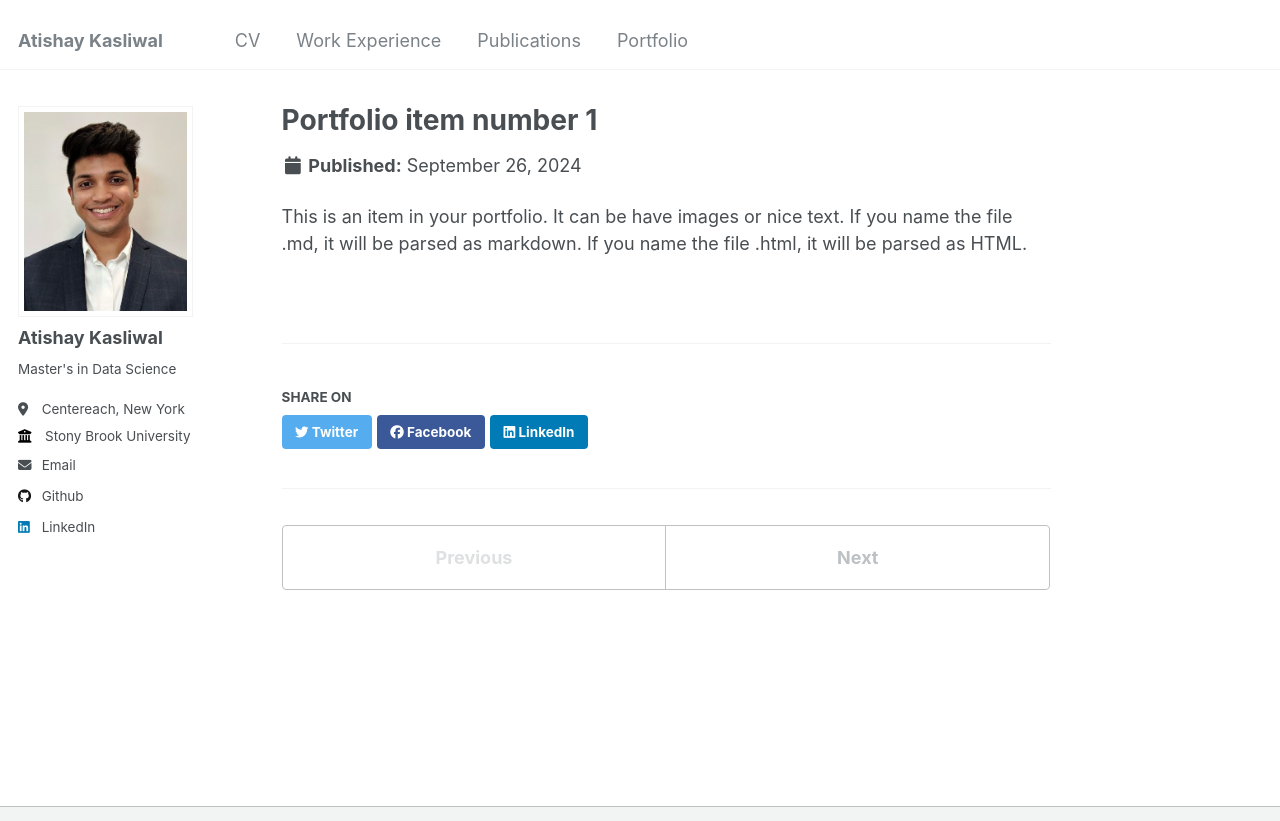
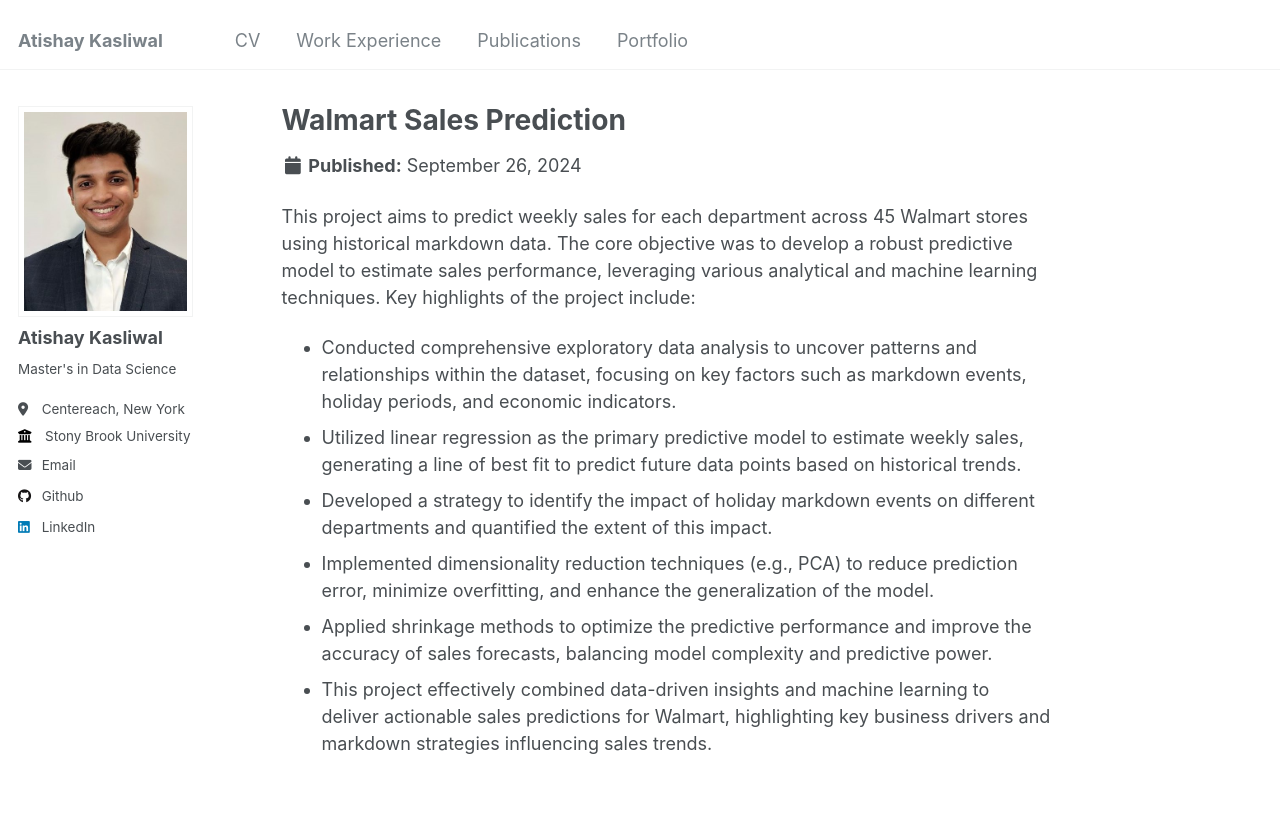
Before and after one commit to atishay-kasliwal/atishay-kasliwal.github.io, a Jekyll site: the page built from _portfolio/portfolio-1 copy.md, in a window 1280 px wide and 900 px high, cut to the strip 0-821 px from the top of the window. Built offline with Jekyll 4.4.1, drawn with Linux system fonts in a browser that asks for light colours.

Commit message:
Sales Walmart Prediction

```diff
--- a/_portfolio/portfolio-1 copy.md
+++ b/_portfolio/portfolio-1 copy.md
@@ -1,7 +1,14 @@
 ---
-title: "Portfolio item number 1"
+title: "Walmart Sales Prediction"
 excerpt: "Short description of portfolio item number 1<br/><img src='/images/500x300.png'>"
 collection: portfolio
 ---
 
-This is an item in your portfolio. It can be have images or nice text. If you name the file .md, it will be parsed as markdown. If you name the file .html, it will be parsed as HTML.
+This project aims to predict weekly sales for each department across 45 Walmart stores using historical markdown data. The core objective was to develop a robust predictive model to estimate sales performance, leveraging various analytical and machine learning techniques. Key highlights of the project include:
+
+* Conducted comprehensive exploratory data analysis to uncover patterns and relationships within the dataset, focusing on key factors such as markdown events, holiday periods, and economic indicators.
+* Utilized linear regression as the primary predictive model to estimate weekly sales, generating a line of best fit to predict future data points based on historical trends.
+* Developed a strategy to identify the impact of holiday markdown events on different departments and quantified the extent of this impact.
+* Implemented dimensionality reduction techniques (e.g., PCA) to reduce prediction error, minimize overfitting, and enhance the generalization of the model.
+* Applied shrinkage methods to optimize the predictive performance and improve the accuracy of sales forecasts, balancing model complexity and predictive power.
+* This project effectively combined data-driven insights and machine learning to deliver actionable sales predictions for Walmart, highlighting key business drivers and markdown strategies influencing sales trends.
```
